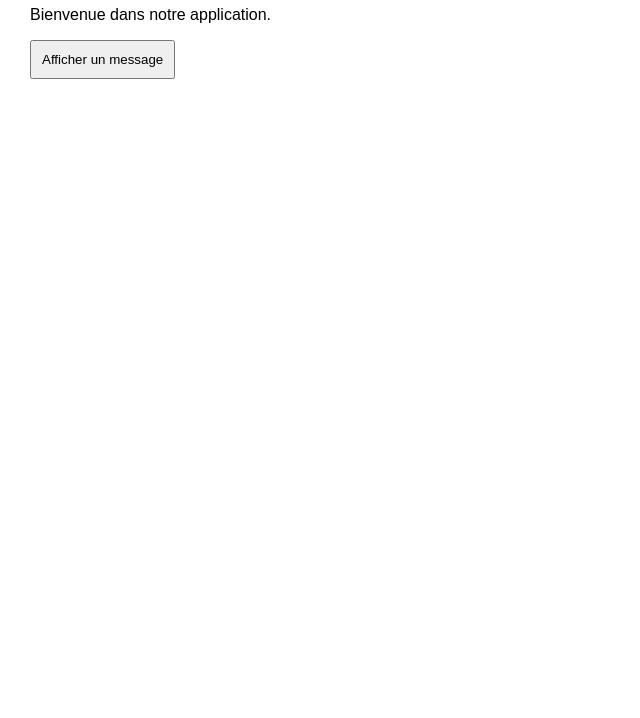
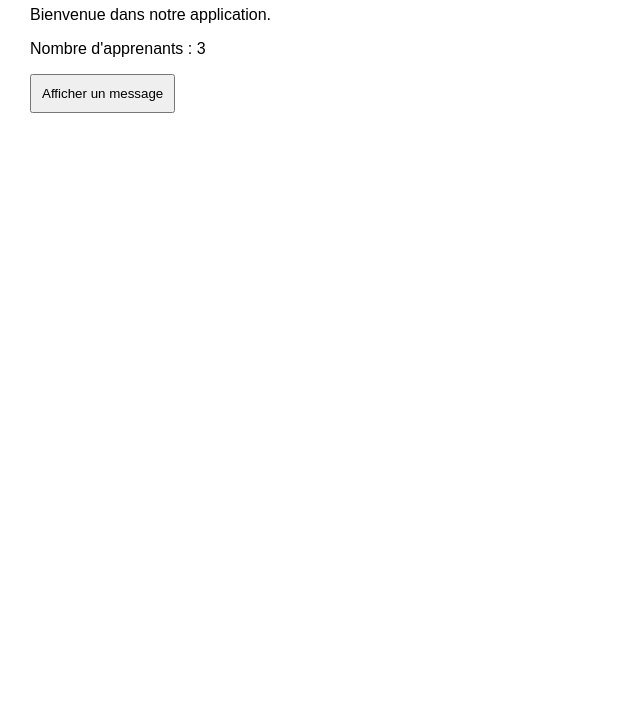
Before and after one commit to salahchouiref/gestion-apprenants, a plain HTML site: page index.html in a window 1280 px wide. Shown: the part 82-800 px from the top of the page, without its empty margins (0-640 px from the left). Drawn offline with Linux system fonts and the light colour scheme.

Commit message:
ajout du nombre d'apprenants

```diff
--- a/index.html
+++ b/index.html
@@ -8,6 +8,7 @@
 <body>
 <h1>Gestion des apprenants</h1>
 <p id="message">Bienvenue dans notre application.</p>
+<p>Nombre d'apprenants : <span id="total">3</span></p>
 <button onclick="afficherMessage()">
 Afficher un message
 </button>
```
